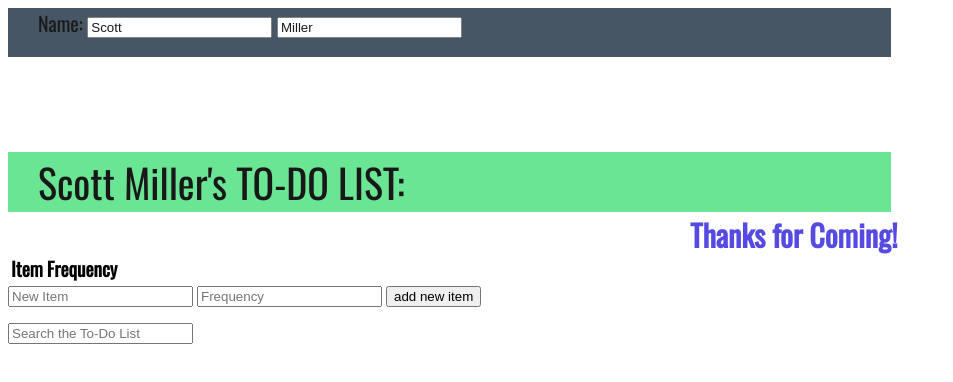
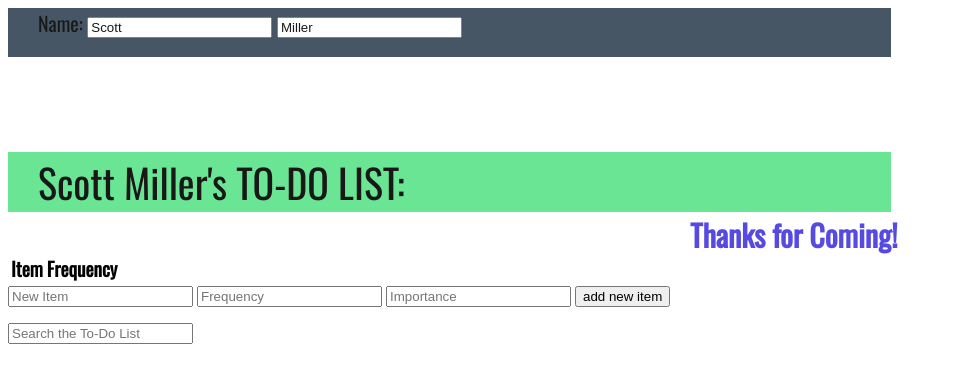
Before and after one commit to ScottMillerWesCoas/AngularToDoList, a website: page index.html in a window 1280 px wide. Shown: the top 382 px of the page, without its empty margins (0-953 px from the left). Drawn offline with nearby package versions, Linux system fonts and the light colour scheme.

Commit message:
added importance to items and sort by importance functionality

```diff
--- a/index.html
+++ b/index.html
@@ -27,15 +27,17 @@
         http.get('toDoListData.json').success(function(data){
           scope.nameList = data;
           scope.newList = eval(scope.nameList);
+          console.log(scope.newList);
         });
         scope.removeItem = function(item){
           var i = scope.newList.indexOf(item);
           scope.newList.splice(i, 1);
         };
         scope.addItem = function(){
-          scope.newList.push({"Item": scope.enterName, "Frequency": scope.howOften});
+          scope.newList.push({"Importance": scope.howImportant, "Item": scope.enterName, "Frequency": scope.howOften});
           scope.enterName = '';
           scope.howOften = '';
+          scope.howImportant = '';
         };
       }]);
     </script>
@@ -61,9 +63,10 @@
           <th style='text-align: left'><big>Item</big></th><th><big>Frequency</big></th>
 
         </tr>
-        <tr ng-repeat="el in newList | filter:query">
+        <tr ng-repeat="el in newList | filter:query | orderBy:'Importance' ">
           <td id='{{el.item}}'>{{el.Item}}</td>
           <td >{{ el.Frequency }}</td>
+          <td >{{ el.Importance }}</td>
           <td width="20%"> <button ng-click="removeItem(el)">remove item</button></td>
         </tr>
       </table>
@@ -76,6 +79,7 @@
       <form ng-submit='addItem()'>
         <input ng-model="enterName" type="text" placeholder="New Item" />
          <input ng-model="howOften" type="text" placeholder="Frequency" />
+         <input ng-model="howImportant" type="text" placeholder="Importance" />
         <button>add new item</button>
       </form>
         <input ng-model="query" type="text" placeholder="Search the To-Do List" />
--- a/toDoListData.json
+++ b/toDoListData.json
@@ -1,4 +1,4 @@
-    [{"id": 1, "Item": "Play with Dash", "Frequency": "Daily"},
-      {"id": 2, "Item": "Romance McKenna", "Frequency": "Daily"},
-      {"id": 3, "Item": "Take out the trash", "Frequency": "Bi-Weekly"},
-      {"id": 4, "Item": "This worked", "Frequency": "oh boy"}];
+    [{"Importance": 2, "Item": "Play with Dash", "Frequency": "Daily"},
+      {"Importance": 1, "Item": "Romance McKenna", "Frequency": "Daily"},
+      {"Importance": 3, "Item": "Take out the trash", "Frequency": "Bi-Weekly"},
+      {"Importance": 0, "Item": "This worked", "Frequency": "oh boy"}];
```
